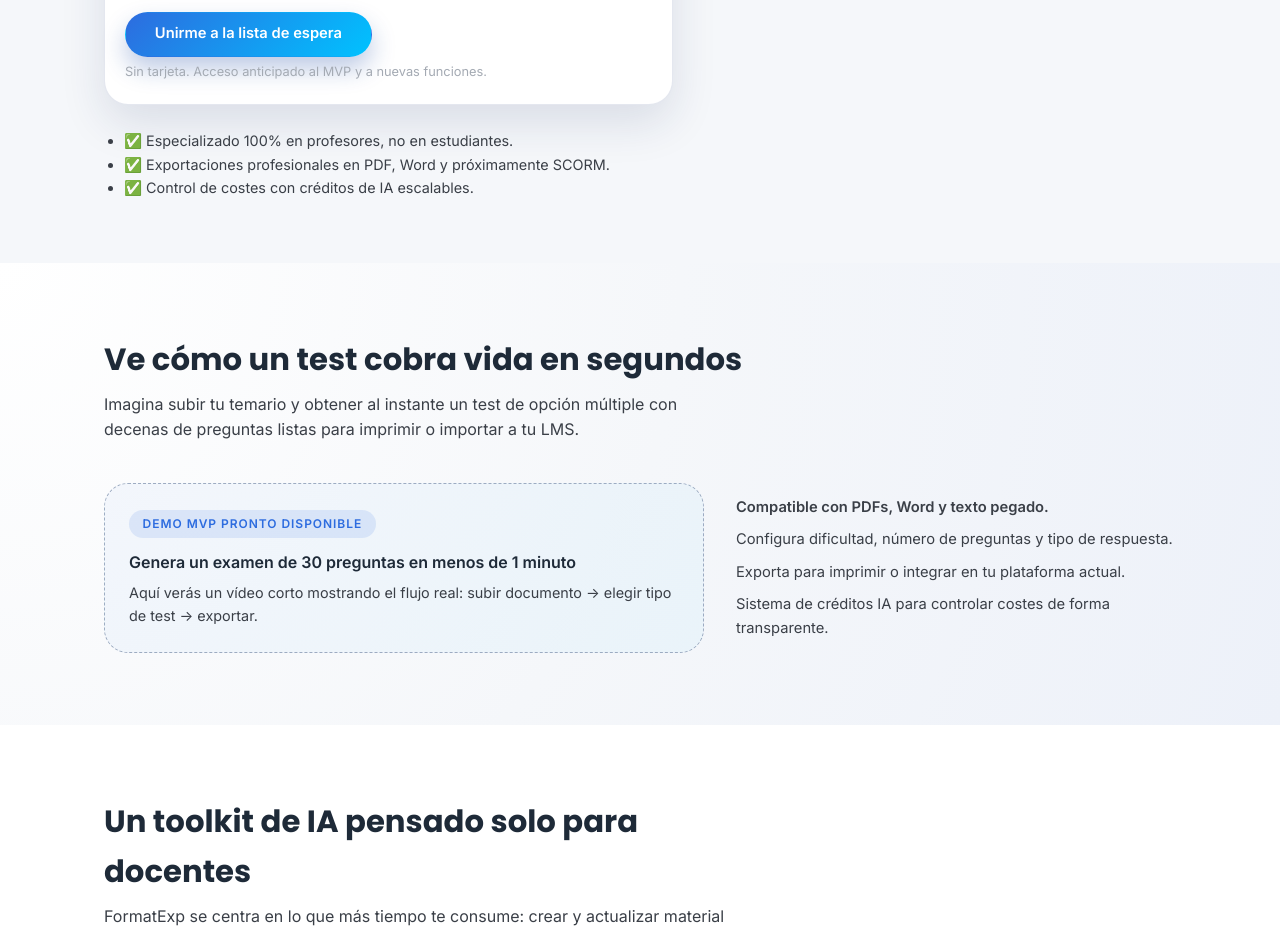
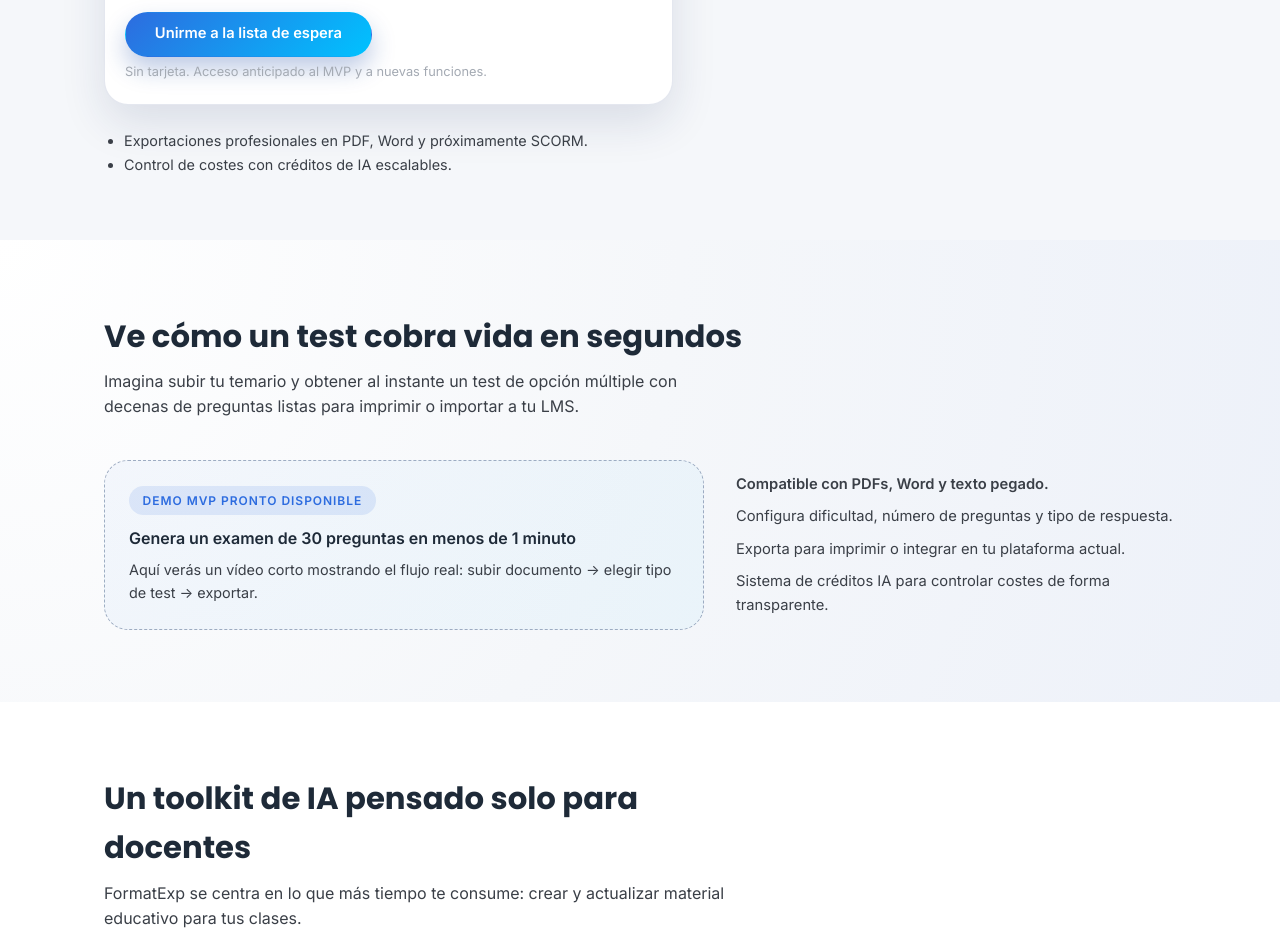
Before and after one commit to IriemDaLuz/formatexp, a plain HTML site: page index.html in a window 1280 px wide. Shown: the part 1028-1957 px from the top of the page. Drawn offline with Linux system fonts and the light colour scheme.

```diff
--- a/index.html
+++ b/index.html
@@ -179,9 +179,8 @@
           </form>
 
           <ul class="hero-bullets" aria-label="Beneficios clave de FormatExp">
-            <li>✅ Especializado 100% en profesores, no en estudiantes.</li>
-            <li>✅ Exportaciones profesionales en PDF, Word y próximamente SCORM.</li>
-            <li>✅ Control de costes con créditos de IA escalables.</li>
+            <li> Exportaciones profesionales en PDF, Word y próximamente SCORM.</li>
+            <li> Control de costes con créditos de IA escalables.</li>
           </ul>
         </div>
 
```
Also changed, not shown: server/package.json (added, +24 -0 lines), server/src/config.js (added), server/src/db.js (added), server/src/index.js (added), server/src/middleware/auth.js (added), server/src/middleware/errorHandler.js (added), server/src/models/Material.js (added), server/src/models/User.js (added), server/src/models/WaitlistEntry.js (added), server/src/routes/auth.routes.js (added), server/src/routes/waitlist.routes.js (added), 1 other file.
